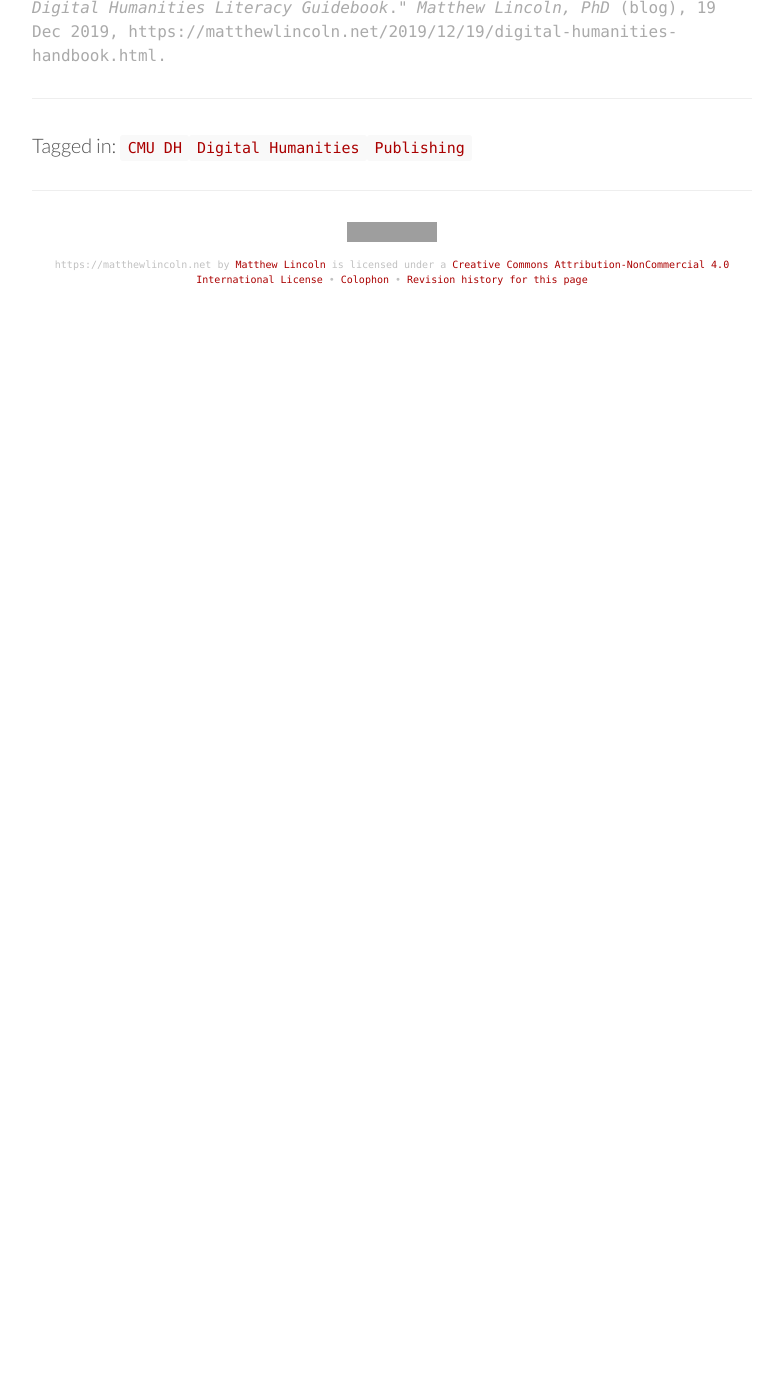
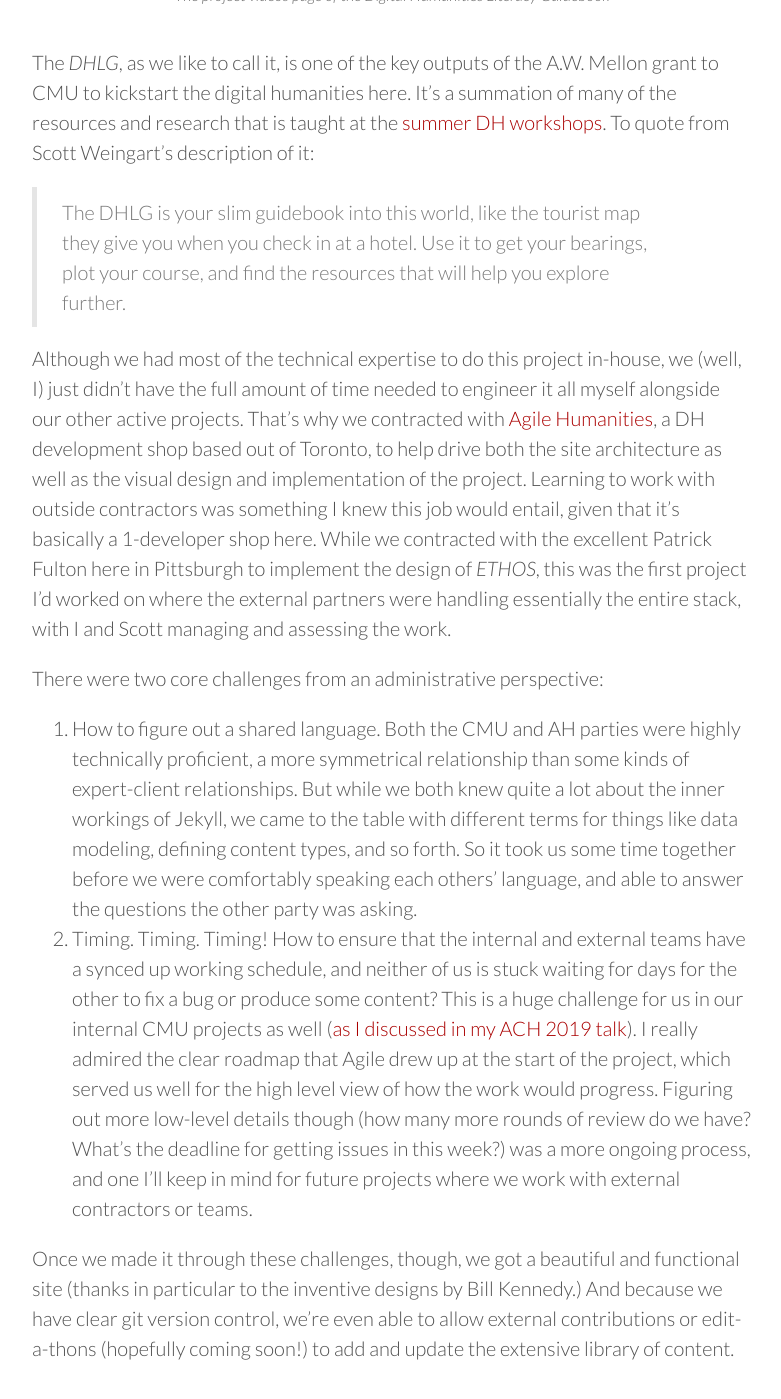
Before and after one commit to mdlincoln/mdlincoln.github.io, a Jekyll site: the page built from _posts/2019-12-19-digital-humanities-handbook.md, in a window 1280 px wide and 1400 px high, scrolled down 1732 px. Shown: the whole window, without its empty margins (248-1029 px from the left). Built offline with Jekyll 4.4.1, drawn with Linux system fonts in a browser that asks for light colours; nearby versions of some CDN libraries; a script that is not in the unit is left out; before the commit the page ends 2059 px from its top, so only the background shows below that; some of the changed text lies outside the part shown; grey boxes are pictures that could not be loaded.

Commit message:
more dhlg post

```diff
--- a/_posts/2019-12-19-digital-humanities-handbook.md
+++ b/_posts/2019-12-19-digital-humanities-handbook.md
@@ -24,8 +24,23 @@
 
 For that reason, we try to funnel many of our projects with a web-based deliverable into a static site solution, including our [Shakespeare VR project](https://dh-web.hss.cmu.edu/shakespeare_vr/), the [NGA Visual Neighbors project](https://dh-web.hss.cmu.edu/nga/), and the [_Digital Humanities Literacy Guidebook_](https://cmu-lib.github.io/dhlg/).
 
+{% include figure.html src="/assets/images/dhlg.png" caption="The project videos page of the Digital Humanities Literacy Guidebook" %}
+
 The _DHLG_, as we like to call it, is one of the key outputs of the A.W. Mellon grant to CMU to kickstart the digital humanities here.
-It's a summation of many of the resources and research that is taught at the [summer DH workshops]().
+It's a summation of many of the resources and research that is taught at the [summer DH workshops](/2019/12/10/technical-teaching-cmu.html).
 To quote from Scott Weingart's description of it:
 
 >The DHLG is your slim guidebook into this world, like the tourist map they give you when you check in at a hotel. Use it to get your bearings, plot your course, and find the resources that will help you explore further.
+
+Although we had most of the technical expertise to do this project in-house, we (well, I) just didn't have the full amount of time needed to engineer it all myself alongside our other active projects.
+That's why we contracted with [Agile Humanities](https://agilehumanities.ca/), a DH development shop based out of Toronto, to help drive both the site architecture as well as the visual design and implementation of the project.
+Learning to work with outside contractors was something I knew this job would entail, given that it's basically a 1-developer shop here.
+While we contracted with the excellent Patrick Fulton here in Pittsburgh to implement the design of _ETHOS_, this was the first project I'd worked on where the external partners were handling essentially the entire stack, with I and Scott managing and assessing the work.
+
+There were two core challenges from an administrative perspective:
+
+1. How to figure out a shared language. Both the CMU and AH parties were highly technically proficient, a more symmetrical relationship than some kinds of expert-client relationships. But while we both knew quite a lot about the inner workings of Jekyll, we came to the table with different terms for things like data modeling, defining content types, and so forth. So it took us some time together before we were comfortably speaking each others' language, and able to answer the questions the other party was asking.
+2. Timing. Timing. Timing! How to ensure that the internal and external teams have a synced up working schedule, and neither of us is stuck waiting for days for the other to fix a bug or produce some content? This is a huge challenge for us in our internal CMU projects as well ([as I discussed in my ACH 2019 talk](/2019/07/27/whats-in-a-name.html)). I really admired the clear roadmap that Agile drew up at the start of the project, which served us well for the high level view of how the work would progress. Figuring out more low-level details though (how many more rounds of review do we have? What's the deadline for getting issues in this week?) was a more ongoing process, and one I'll keep in mind for future projects where we work with external contractors or teams.
+
+Once we made it through these challenges, though, we got a beautiful and functional site (thanks in particular to the inventive designs by Bill Kennedy.)
+And because we have clear git version control, we're even able to allow external contributions or edit-a-thons (hopefully coming soon!) to add and update the extensive library of content.
```
Also changed, not shown: assets/images/dhlg.png (added).
